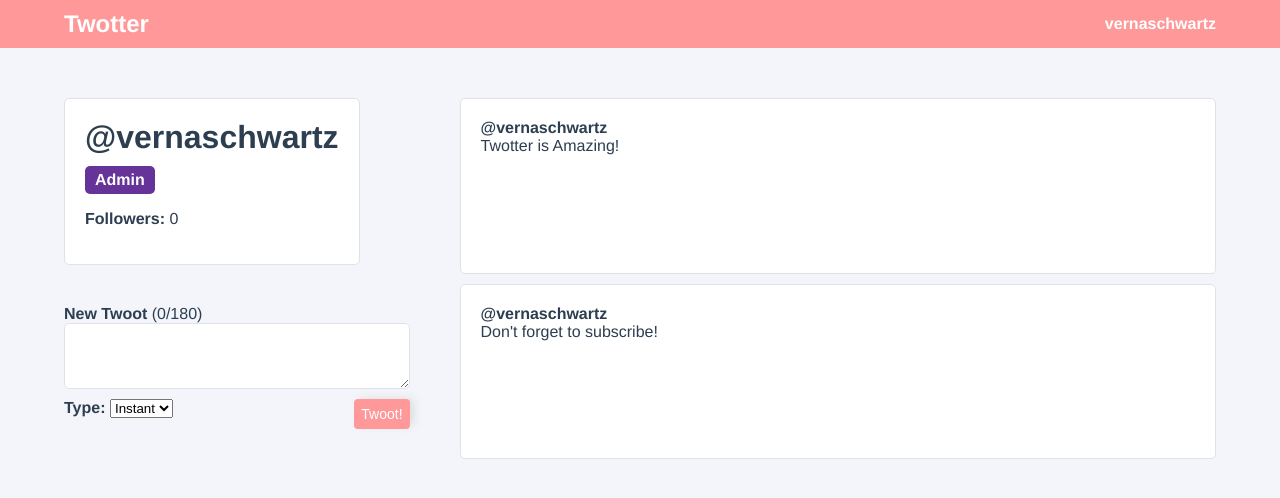
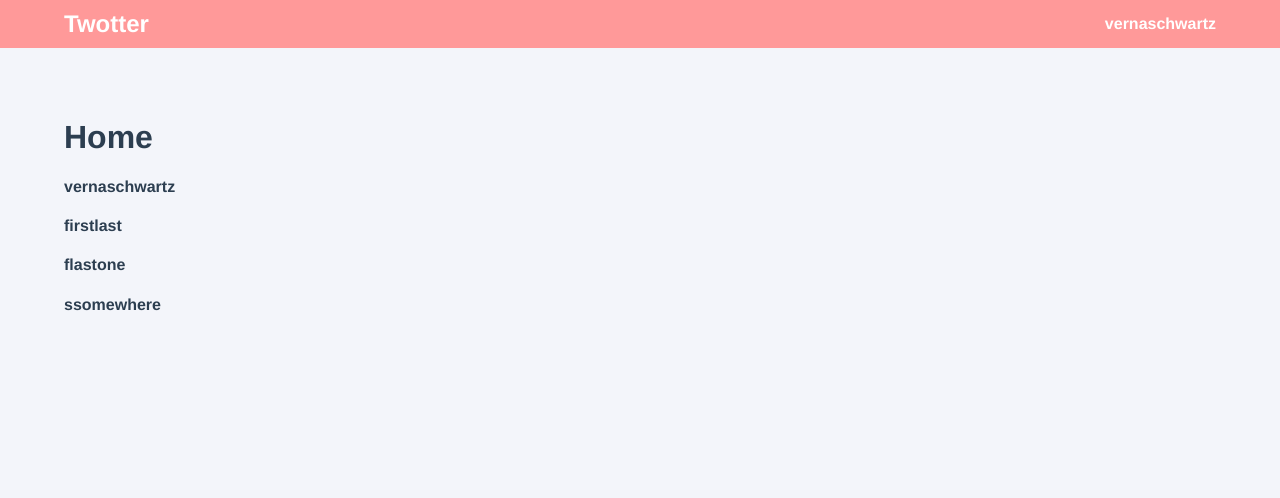
Before and after one commit to vernaschwartz/vueproject, a Vue app: page / in a window 1280 px wide. Shown: the top 498 px of the page. Built offline with nearby package versions, Linux system fonts and the light colour scheme.

Commit message:
updates up to and including chapter 9

```diff
--- a/package.json
+++ b/package.json
@@ -9,11 +9,15 @@
   },
   "dependencies": {
     "core-js": "^3.6.5",
-    "vue": "^3.0.0"
+    "vue": "^3.0.0",
+    "vue-router": "^4.0.0-0",
+    "vuex": "^4.0.0-0"
   },
   "devDependencies": {
     "@vue/cli-plugin-babel": "~4.5.0",
     "@vue/cli-plugin-eslint": "~4.5.0",
+    "@vue/cli-plugin-router": "^4.5.7",
+    "@vue/cli-plugin-vuex": "^4.5.7",
     "@vue/cli-service": "~4.5.0",
     "@vue/compiler-sfc": "^3.0.0",
     "babel-eslint": "^10.1.0",
--- a/src/App.vue
+++ b/src/App.vue
@@ -1,28 +1,34 @@
 <template>
+  <!--<div id="nav">
+    <router-link to="/">Home</router-link>
+    | <router-link to="/about">About</router-link>
+  </div>-->
   <div id="app">
     <nav>
-      <div class="navigation_logo">
-        Twotter
-      </div>
-      <div class="navigation_user">
-        {{user.username}}
-      </div>
+      <router-link to="/">
+        <div class="navigation_logo">
+          Twotter
+        </div>
+      </router-link>
+        <div class="navigation_user" v-if="user">
+          {{user.username}}
+        </div>
     </nav>
-      <UserProfile/>
+    <router-view/>
   </div>
 </template>
 
 <script>
-import UserProfile from "./components/UserProfile"
+import {useStore} from 'vuex'
+import {computed} from 'vue'
 
 export default {
   name: 'App',
-  components: {UserProfile},
-  data(){
-    return{
-      user:{
-        username:'vernaschwartz'
-      }
+  setup(){
+    const store = useStore()
+    const user= computed(() => store.state.User.user)
+    return {
+      user
     }
   }
 }
@@ -36,6 +42,19 @@
   color: #2c3e50;
   min-height: 100vh;
   background-color: #F3F5FA
+}
+
+#nav {
+  padding: 30px;
+
+  a {
+    font-weight: bold;
+    color: #2c3e50;
+
+    &.router-link-exact-active {
+      color: #42b983;
+    }
+  }
 }
 
 nav{
@@ -54,6 +73,4 @@
     font-weight: bold;
   }
 }
-
-
 </style>
--- /dev/null
+++ b/src/assets/users.js
@@ -0,0 +1,42 @@
+export const users =[
+
+    {
+        "id" : 1,
+        "username": "vernaschwartz",
+        "firstName": "Verna",
+        "lastName": "Schwartz",
+        "email": "vernaschwartz@gmail.com",
+        "isAdmin": true,
+        "twoots": [
+            {"id":1, "content":"twooter is cool!"},
+            {"id":2, "content":"cool beans"}
+        ]
+    },
+    {
+        "id" : 2,
+        "username": "firstlast",
+        "firstName": "First",
+        "lastName": "Last",
+        "email": null,
+        "isAdmin": false,
+        "twoots": []
+    },
+    {
+        "id" : 3,
+        "username": "flastone",
+        "firstName": "Fri",
+        "lastName": "Lastone",
+        "email": null,
+        "isAdmin": false,
+        "twoots": []
+    },
+    {
+        "id" : 4,
+        "username": "ssomewhere",
+        "firstName": "Someone",
+        "lastName": "Somewhere",
+        "email": null,
+        "isAdmin": false,
+        "twoots": []
+    }
+]
--- a/src/main.js
+++ b/src/main.js
@@ -1,4 +1,6 @@
 import { createApp } from 'vue'
 import App from './App.vue'
+import router from './router'
+import store from './store'
 
-createApp(App).mount('#app')
+createApp(App).use(store).use(router).mount('#app')
--- /dev/null
+++ b/src/router/index.js
@@ -0,0 +1,50 @@
+import { createRouter, createWebHistory } from 'vue-router'
+import store from '../store'
+import { users } from '../assets/users'
+import Home from '../views/Home.vue'
+import UserProfile from '../views/UserProfile'
+import Admin from '../views/Admin'
+
+
+const routes = [
+  {
+    path: '/',
+    name: 'Home',
+    component: Home
+  },
+  {
+    path: '/user/:userId',
+    name: 'UserProfile',
+    component: UserProfile
+  },
+  {
+    path: '/admin',
+    name: 'Admin',
+    component: Admin,
+    meta:{
+      requiresAdmin: true
+    }
+  }
+]
+
+const router = createRouter({
+  history: createWebHistory(),
+  routes
+})
+
+router.beforeEach(async (to, from, next) => {
+  const user= store.state.User.user
+
+  if(!user){
+    await store.dispatch('User/setUser', users[0] )
+  }
+
+  const isAdmin = false
+  const requiresAdmin = to.matched.some(record => record.meta.requiresAdmin)
+
+  if(requiresAdmin && !isAdmin) next({name: 'Home'})
+  else next()
+})
+
+
+export default router
--- /dev/null
+++ b/src/store/User.js
@@ -0,0 +1,20 @@
+export const UserModule= {
+    namespaced: true,
+    state: {
+        user: null
+      },
+
+      //functions that effect the state
+      mutations: {
+        SET_USER(state, user){
+          state.user = user
+        }
+      },
+
+      //functions that you call throughout the application that call mutations
+      actions: {
+        setUser({ commit }, user){
+          commit( 'SET_USER', user)
+        }
+      }
+}
--- /dev/null
+++ b/src/store/index.js
@@ -0,0 +1,21 @@
+import { createStore } from 'vuex'
+import {UserModule} from './User'
+export default createStore({
+  state: {
+
+  },
+
+  //functions that effect the state
+  mutations: {
+
+  },
+
+  //functions that you call throughout the application that call mutations
+  actions: {
+
+  },
+
+  modules: {
+    User: UserModule
+  }
+})
--- a/src/styles/base.scss
+++ b/src/styles/base.scss
@@ -1,13 +1,18 @@
 //Global Styles
-
+$pink:#ff9999;
 body{
     margin: 0px;
+}
+
+a{
+    text-decoration: none;
+    color: inherit;
 }
 
 button{
     max-width: 60px;
     height:30px;
-    background-color:#ff9999;
+    background-color:$pink;
     color: white;
     font-size: 14px;
     border: .5px solid rgba(255,153,153, 0.50);
--- /dev/null
+++ b/src/views/Admin.vue
@@ -0,0 +1,21 @@
+<template>
+  <div class="admin">
+    <h1>Admin</h1>
+  </div>
+</template>
+
+<script>
+
+export default {
+  name: 'admin',
+  setup(){
+
+  }
+}
+</script>
+
+<style lang="scss" scoped>
+.admin{
+    padding: 50px 5%;
+}
+</style>
--- /dev/null
+++ b/src/views/Home.vue
@@ -0,0 +1,35 @@
+<template>
+  <div class="home">
+    <h1>Home</h1>
+    <div class="users-list">
+      <router-link v-for="user in users" :to="{name:'UserProfile', params:{userId: user.id}}" :key="user.id">
+       <h4> {{ user.username }} </h4>
+      </router-link>
+    </div>
+  </div>
+</template>
+
+<script>
+// @ is an alias to /src
+import {users} from "../assets/users"
+export default {
+  name: 'Home',
+  setup(){
+    return{
+      users
+    }
+  }
+}
+</script>
+
+<style lang="scss" scoped>
+.home{
+  padding: 50px 5%;
+}
+.users-list{
+
+  & h4:hover{
+    color:$pink;
+  }
+}
+</style>
--- a/src/components/UserProfile.vue
+++ b/src/views/UserProfile.vue
@@ -2,21 +2,22 @@
     <div class="user-profile">
         <div class="user-profile_sidebar">
             <div class="user-profile_user-panel">
-                <h1 class="user-profile_username">@{{user.username}}</h1>
-                <div class="user-profile_admin-badge" v-if="user.isAdmin">
+                <h1 class="user-profile_username">@{{state.user.username}}</h1>
+                <!--<h2>{{userId}}</h2>-->
+                <div class="user-profile_admin-badge" v-if="state.user.isAdmin">
                     Admin
                 </div>
                 <div class="user-profile_follower-count">
-                    <p><strong>Followers:</strong> 0</p>
+                    <p><strong>Followers:</strong> {{state.followers}}</p>
                 </div>
             </div>
             <CreateTwootPanel @add-twoot="addTwoot"/>
         </div>
         <div class="user-profile_twoots-wrapper">
             <TwootItem
-                v-for="twoot in user.twoots"
+                v-for="twoot in state.user.twoots"
                 :key="twoot.id"
-                :username="user.username"
+                :username="state.user.username"
                 :twoot="twoot"
             />
         </div>
@@ -24,13 +25,35 @@
 </template>
 
 <script>
-import TwootItem from "./TwootItem"
-import CreateTwootPanel from "./CreateTwootPanel"
+import {reactive, computed} from 'vue'
+import {useRoute} from 'vue-router'
+import {users} from '../assets/users'
+import TwootItem from "../components/TwootItem"
+import CreateTwootPanel from "../components/CreateTwootPanel"
 
 export default {
   name: 'UserProfile',
   components: {CreateTwootPanel, TwootItem},
-  data(){
+  setup(){
+    const route = useRoute()
+    const userId = computed(()=>route.params.userId )
+    const state = reactive({
+      followers: 0,
+      user: users[userId.value - 1] || users[0]
+    })
+
+    function addTwoot(twoot){
+      state.user.twoots.unshift({id: state.user.twoots.length +1, content: twoot})
+    }
+
+    return{
+      state,
+      addTwoot,
+      userId
+    }
+  },
+
+  /* data(){
     return{
         newTwootContent: '',
         selectedTwootType: 'instant',
@@ -38,7 +61,7 @@
             { value: 'draft', name: 'Draft'},
             { value: 'instant', name: 'Instant'}
         ],
-      //followers: 0,
+      followers: 0,
       user:{
         id: 1,
         username: 'vernaschwartz',
@@ -52,7 +75,7 @@
         ]
       }
     }
-  },
+  },*/
   //these watch computed methods and mounted can go in any order
 
   //this watches a data point and when it changes you can run a function
@@ -73,10 +96,10 @@
     }
   }, */
   //used for changing things like buttons and such
-  methods: {
+  /*methods: {
       addTwoot(twoot){
           this.user.twoots.unshift({id:this.user.twoots.length +1, content: twoot})
-      }
+      }*/
     /*followUser(){
       this.followers++
     },
@@ -92,7 +115,7 @@
             this.newTwootContent = ''
         }
     }*/
-  },
+  //}
 
   /*this function runs when the app loads here it is adding one follower
   because it is running the followUser function which adds a follower*/
```
Also changed, not shown: src/assets/users.json (deleted, +0 -43 lines), 1 other file (tests, documents, lock files or other folders).
